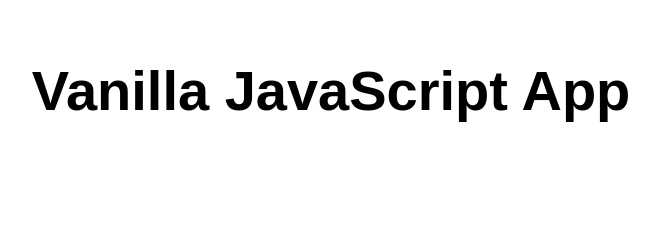
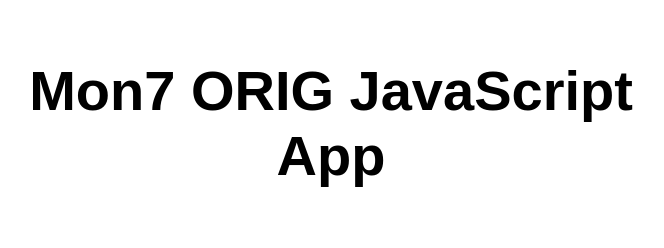
Before and after one commit to bostonazure/mon7, a website: page src/index.html in a window 1280 px wide. Shown: the whole page, without its empty margins (309-973 px from the left). Drawn offline with Linux system fonts and the light colour scheme.

Commit message:
Branding!

```diff
--- a/src/index.html
+++ b/src/index.html
@@ -5,12 +5,12 @@
   <meta charset="UTF-8">
   <meta name="viewport" content="width=device-width, initial-scale=1.0">
   <link rel="stylesheet" href="styles.css">
-  <title>Vanilla JavaScript App</title>
+  <title>Mon7 ORIG JavaScript App</title>
 </head>
 
 <body>
   <main>
-    <h1>Vanilla JavaScript App</h1>
+    <h1>Mon7 ORIG JavaScript App</h1>
   </main>
 </body>
 
```
